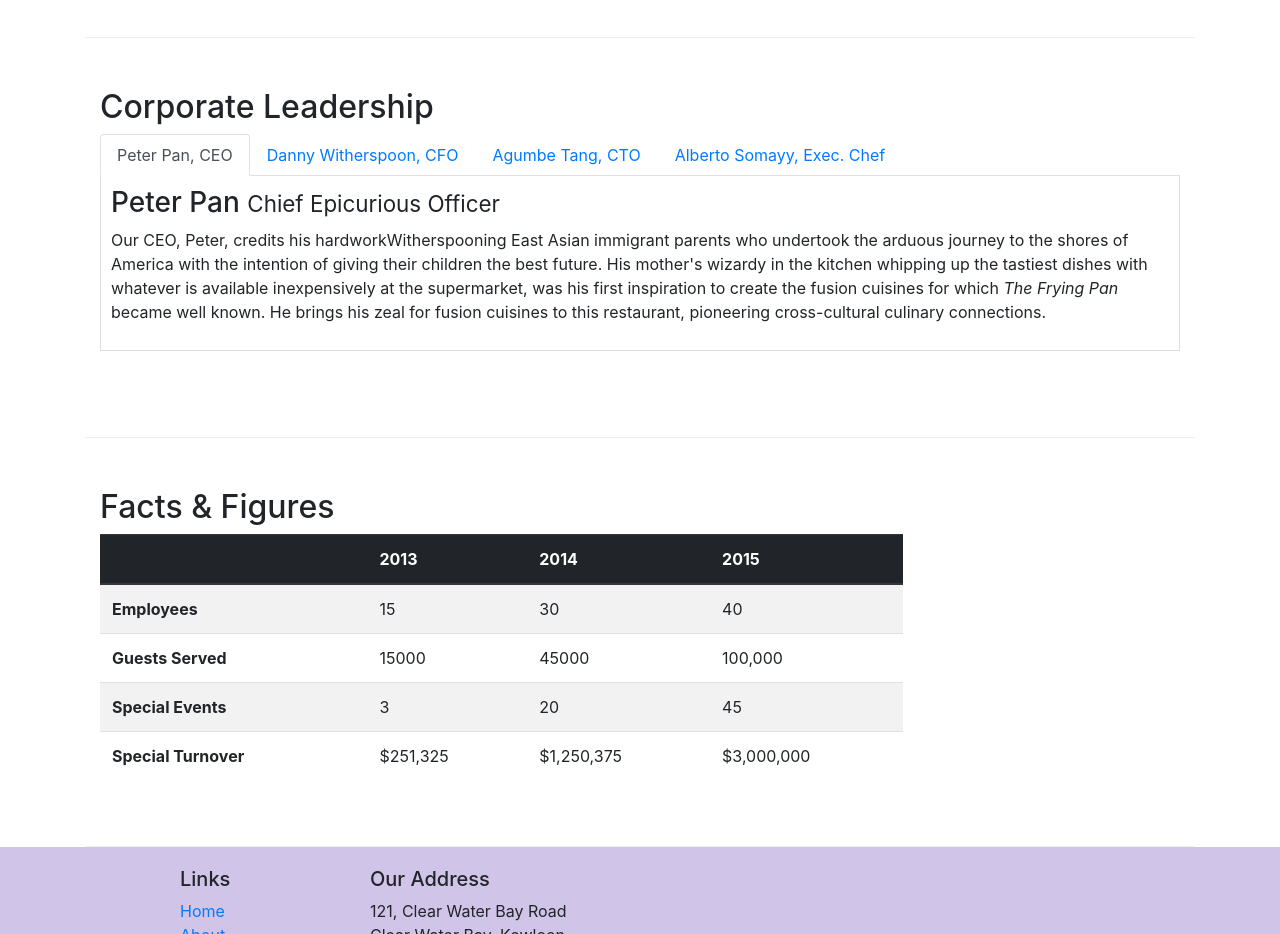
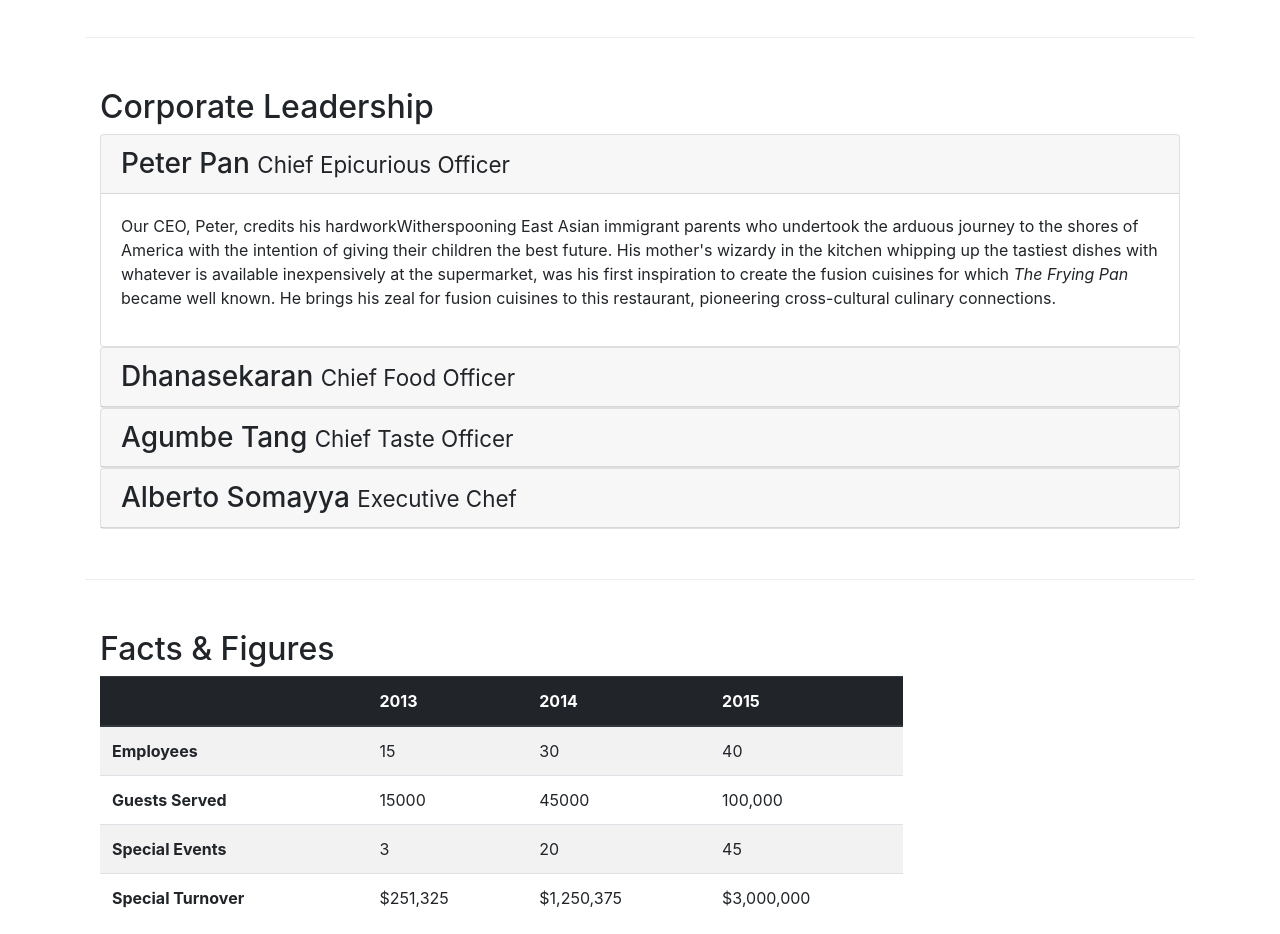
Before and after one commit to pranjalarora/conFusion, a website: page aboutus.html in a window 1280 px wide. Shown: the part 940-1874 px from the top of the page. Drawn offline with nearby package versions, Linux system fonts and the light colour scheme.

Commit message:
accordion

```diff
--- a/aboutus.html
+++ b/aboutus.html
@@ -104,46 +104,69 @@
             <div class="col-12 col-sm-12">
 <h2>Corporate Leadership</h2>
 
-<ul class="nav nav-tabs">
-    <li class="nav-item">
-        <a class="nav-link active" href="#peter" role="tab" data-toggle="tab">Peter Pan, CEO</a>
-    </li>
-    <li class="nav-item">
-        <a class="nav-link" href="#danny" role="tab" data-toggle="tab">Danny Witherspoon, CFO</a>
-    </li>
-    <li class="nav-item">
-        <a class="nav-link" href="#agumbe" role="tab" data-toggle="tab">Agumbe Tang, CTO</a>
-    </li>
-    <li class="nav-item">
-        <a class="nav-link" href="#alberto" role="tab" data-toggle="tab">Alberto Somayy, Exec. Chef</a>
-    </li>
-    </ul>
-<div class="tab-content">
 
-<div role="tabpanel" class="tab-pane fade show active" id="peter">
-<h3>Peter Pan <small>Chief Epicurious Officer</small></h3>
+<div id="accordion">
+<div class="card">
+    <div class="card-header" role="tab" id="peterhead">
+        <h3 class="mb-0">
+            <a data-toggle="collapse" data-target="#peter">
+                Peter Pan <small>Chief Epicurious Officer</small>
+            </a>
+        </h3>
+</div>
+     <div role="tabpanel" class="collapse show" id="peter" data-parent="#accordion">
+        <div class="card-body">
              <p class="d-none d-sm-block">
-    Our CEO, Peter, credits his hardworkWitherspooning East Asian immigrant parents who undertook the arduous journey to the shores of America with the intention of giving their children the best future. His mother's wizardy in the kitchen whipping up the tastiest dishes with whatever is available inexpensively at the supermarket, was his first inspiration to create the fusion cuisines for which <em>The Frying Pan</em> became well known. He brings his zeal for fusion cuisines to this restaurant, pioneering cross-cultural culinary connections.</p>
+    Our CEO, Peter, credits his hardworkWitherspooning East Asian immigrant parents who undertook the arduous journey to the shores of America with the intention of giving their children the best future. His mother's wizardy in the kitchen whipping up the tastiest dishes with whatever is available inexpensively at the supermarket, was his first inspiration to create the fusion cuisines for which <em>The Frying Pan</em> became well known. He brings his zeal for fusion cuisines to this restaurant, pioneering cross-cultural culinary connections.
+               </p>
           </div>
-
-<div role="tabpanel" class="tab-pane fade" id="danny">
-<h3>Dhanasekaran  <small>Chief Food Officer</small></h3>
+     </div>
+</div>
+<div class="card">
+    <div class="card-header" role="tab" id="dannyhead">
+        <h3 class="mb-0">
+            <a data-toggle="collapse" data-target="#danny">Dhanasekaran  <small>Chief Food Officer</small>
+            </a>
+        </h3>
+    </div>
+<div role="tabpanel" class="collapse" id="danny" data-parent="#accordion">
+        <div class="card-body">
              <p class="d-none d-sm-block">
     Our CFO, Danny, as he is affectionately referred to by his colleagues, comes from a long established family tradition in farming and produce. His experiences growing up on a farm in the Australian outback gave him great appreciation for varieties of food sources. As he puts it in his own words, <em>Everything that runs, wins, and everything that stays, pays!</em></p>
 </div>
-
-<div role="tabpanel" class="tab-pane fade" id="agumbe">
-<h3>Agumbe Tang <small>Chief Taste Officer</small></h3>
+</div>
+</div>
+<div class="card">
+    <div class="card-header" role="tab" id="agumbehead">
+        <h3 class="mb-0">
+            <a data-toggle="collapse" data-target="#agumbe">
+                Agumbe Tang <small>Chief Taste Officer</small>
+            </a>
+        </h3>
+</div>
+<div role="tabpanel" class="collapse" id="agumbe" data-parent="#accordion">
+        <div class="card-body">
              <p class="d-none d-sm-block">
-    Blessed with the most discerning gustatory sense, Agumbe, our CTO, personally ensures that every dish that we serve meets his exacting tastes. Our chefs dread the tongue lashing that ensues if their dish does not meet his exacting standards. He lives by his motto, <em>You click only if you survive my lick.</em></p>
+    Blessed with the most discerning gustatory sense, Agumbe, our CTO, personally ensures that every dish that we serve meets his exacting tastes. Our chefs dread the tongue lashing that ensues if their dish does not meet his exacting standards. He lives by his motto, <em>You click only if you survive my lick.</em>         </p>
         </div>
-
-<div role="tabpanel" class="tab-pane fade" id="alberto">
-<h3>Alberto Somayya <small>Executive Chef</small></h3>
+    </div>
+</div>
+<div class="card">
+    <div class="card-header" role="tab" id="albertohead">
+        <h3 class="mb-0">
+            <a data-toggle="collapse" data-target="#alberto">
+Alberto Somayya <small>Executive Chef</small>
+            </a>
+        </h3>
+    </div>
+                <div role="tabpanel" class="collapse" id="alberto" data-parent="#accordion">
+                    <div class="card-body">
                         <p class="d-none d-sm-block">
-    Award winning three-star Michelin chef with wide International experience having worked closely with whos-who in the culinary world, he specializes in creating mouthwatering Indo-Italian fusion experiences. He says, <em>Put together the cuisines from the two craziest cultures, and you get a winning hit! Amma Mia!</em></p>
+    Award winning three-star Michelin chef with wide International experience having worked closely with whos-who in the culinary world, he specializes in creating mouthwatering Indo-Italian fusion experiences. He says, <em>Put together the cuisines from the two craziest cultures, and you get a winning hit! Amma Mia!</em>
+                        </p>
                     </div>
-
+                </div>
+            </div>
         </div>
     </div>
 </div>
```
Lines whose indentation alone changed are shown as unchanged.
